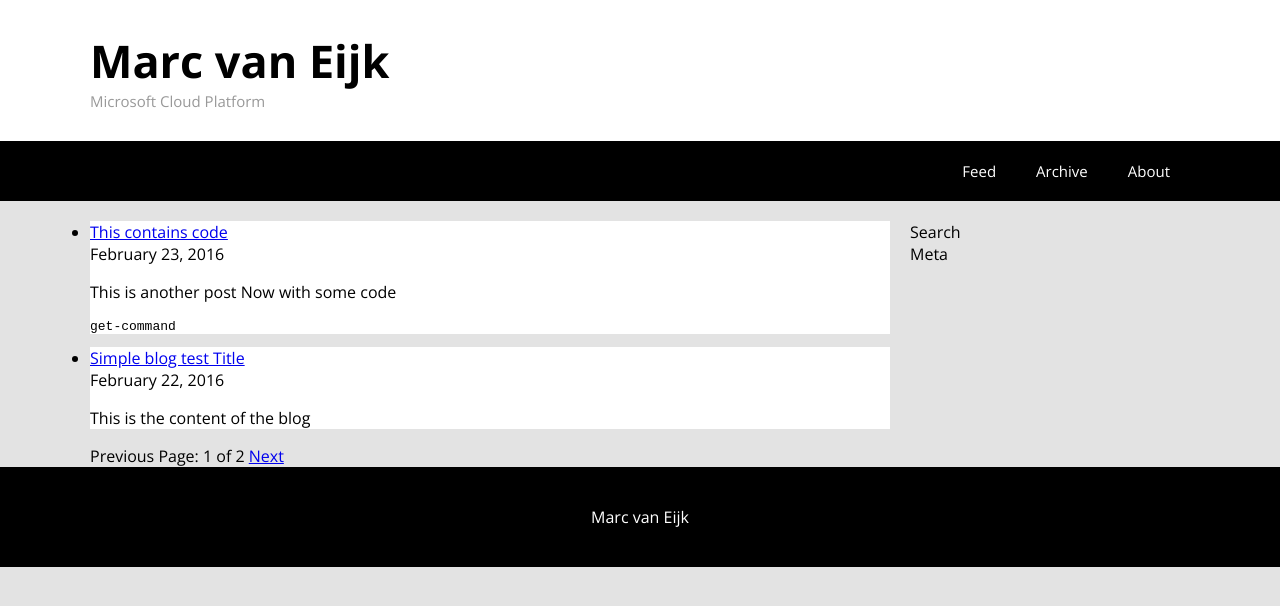
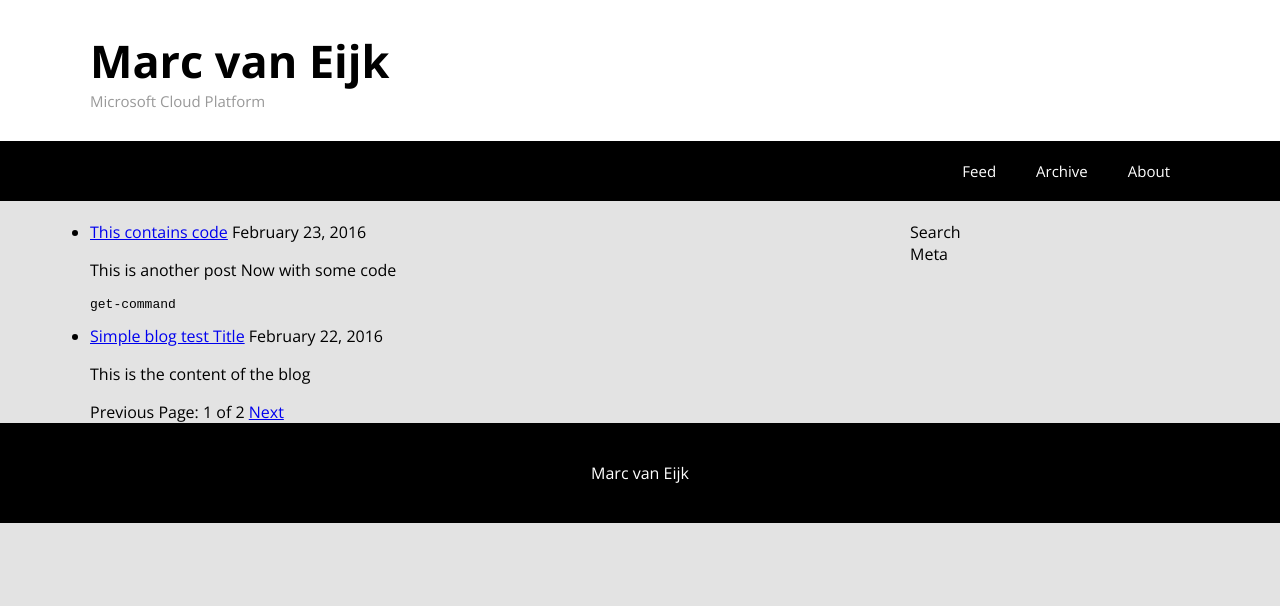
Before and after one commit to marcvaneijkdemo/marcvaneijkdemo.github.io, a Jekyll site: the page built from index.html, in a window 1280 px wide. Shown: the top 606 px of the page. Built offline with Jekyll 4.4.1, drawn with Linux system fonts in a browser that asks for light colours; the list of posts is cut into pages by our own code.

Commit message:
Update index.html

```diff
--- a/index.html
+++ b/index.html
@@ -4,11 +4,11 @@ layout: default
 	<ul class="contentIndexUl">
 	  {% for post in paginator.posts %}
 	    <li>
-	    	<div class="contentIndexLi">
-	    		<div><a href="{{ post.url }}" title="{{ post.title }}">{{ post.title }}</a></div>
-	    		<div>{{ post.date | date: "%B %d, %Y" }}</div>
-	    		<div>{{ post.content }}</div>
-	    	</div>
+	    		<div>
+	    			<a href="{{ post.url }}" title="{{ post.title }}">{{ post.title }}</a>
+	    			{{ post.date | date: "%B %d, %Y" }}
+	    			{{ post.content }}
+    			</div>
 	    </li>
 	  {% endfor %}
 	</ul>
```
